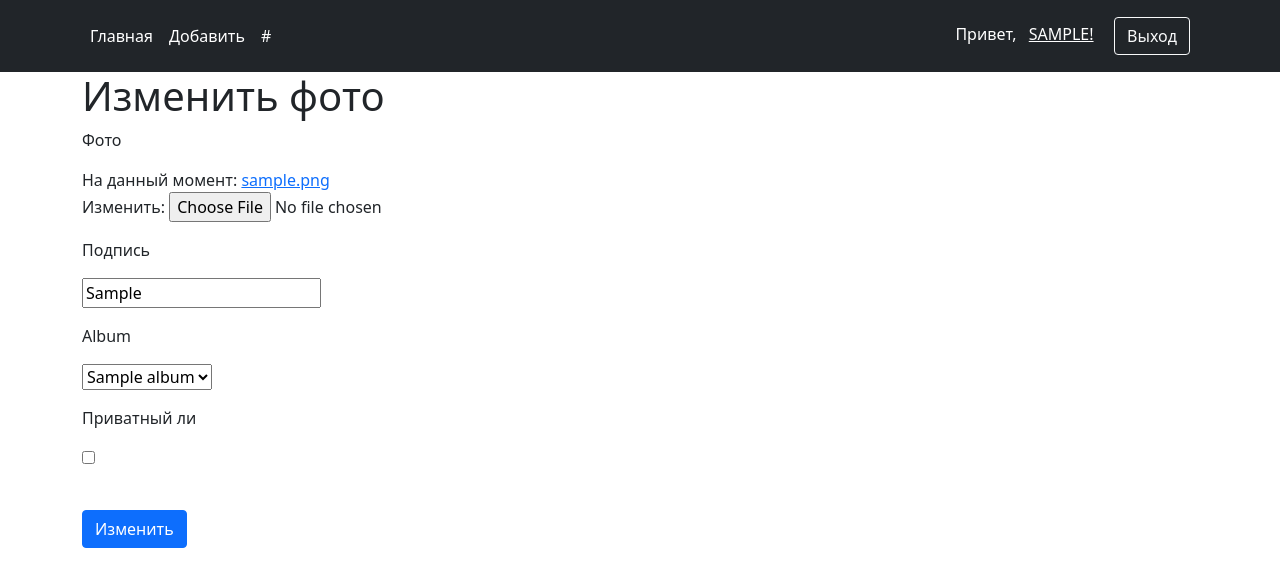
After one commit to faralost/Photo-Gallery, a Django app: page /photo/1/update/ in a window 1280 px wide. The commit adds this page. Shown: the top 587 px of the page. Run offline with Django 4.2, Linux system fonts and the light colour scheme; a user stored in the database is signed in; tables that the repository leaves empty hold one stand-in row (values such as "Sample post"); some libraries are stand-ins or nearby versions.

Commit message:
added update view of photo

```diff
--- a/webapp/forms.py
+++ b/webapp/forms.py
@@ -8,7 +8,7 @@
         user = kwargs.pop('user', None)
         print(user)
         super(PhotoForm, self).__init__(*args, **kwargs)
-        self.fields['album'] = forms.ModelChoiceField(queryset=Album.objects.filter(author=user))
+        self.fields['album'] = forms.ModelChoiceField(queryset=Album.objects.filter(author=user), required=False)
 
     class Meta:
         model = Photo
--- a/webapp/models.py
+++ b/webapp/models.py
@@ -11,7 +11,7 @@
     created_at = models.DateTimeField(auto_now_add=True, verbose_name='Дата создания')
     author = models.ForeignKey(User, on_delete=models.CASCADE, related_name='photos', verbose_name='Автор')
     album = models.ForeignKey('webapp.Album', on_delete=models.CASCADE, null=True, blank=True, verbose_name='Альбом')
-    favorites = models.ManyToManyField(User, related_name='favorited_photos')
+    favorites = models.ManyToManyField(User, related_name='favorited_photos', blank=True)
     is_private = models.BooleanField(default=False, verbose_name='Приватный ли')
 
     def __str__(self):
--- a/webapp/templates/photos/detail.html
+++ b/webapp/templates/photos/detail.html
@@ -18,7 +18,7 @@
                         <p>Альбом: Без альбома</p>
                     {% endif %}
                     <div class="btn-group">
-                        <a class="btn btn-primary" href="#">Изменить</a>
+                        <a class="btn btn-primary" href="{% url 'webapp:photo_update' photo.pk %}">Изменить</a>
                         <a class="btn btn-danger" href="#">Удалить</a>
                     </div>
                 </div>
--- a/webapp/templates/photos/index.html
+++ b/webapp/templates/photos/index.html
@@ -19,7 +19,7 @@
                             <p>Альбом: Без альбома</p>
                         {% endif %}
                         <div class="btn-group">
-                            <a class="btn btn-primary" href="#">Изменить</a>
+                            <a class="btn btn-primary" href="{% url 'webapp:photo_update' photo.pk %}">Изменить</a>
                             <a class="btn btn-danger" href="#">Удалить</a>
                         </div>
                     </div>
--- /dev/null
+++ b/webapp/templates/photos/update.html
@@ -0,0 +1,10 @@
+{% extends 'base.html' %}
+
+{% block title %}Изменение{% endblock %}
+
+{% block content %}
+    <h1>Изменить фото</h1>
+    <form method="post" enctype="multipart/form-data">
+        {% include 'partial/form.html' with button_text="Изменить" %}
+    </form>
+{% endblock %}
--- a/webapp/urls.py
+++ b/webapp/urls.py
@@ -1,6 +1,6 @@
 from django.urls import path
 
-from webapp.views.photo import IndexView, PhotoDetailView, PhotoCreateView
+from webapp.views.photo import IndexView, PhotoDetailView, PhotoCreateView, PhotoUpdateView
 
 app_name = 'webapp'
 
@@ -8,4 +8,5 @@
     path('', IndexView.as_view(), name='index'),
     path('photo/<int:pk>/', PhotoDetailView.as_view(), name='photo_detail'),
     path('photo/add/', PhotoCreateView.as_view(), name='photo_create'),
+    path('photo/<int:pk>/update/', PhotoUpdateView.as_view(), name='photo_update'),
 ]
--- a/webapp/views/photo.py
+++ b/webapp/views/photo.py
@@ -1,4 +1,4 @@
-from django.views.generic import ListView, DetailView, CreateView
+from django.views.generic import ListView, DetailView, CreateView, UpdateView
 
 from webapp.forms import PhotoForm
 from webapp.models import Photo
@@ -9,6 +9,9 @@
     model = Photo
     context_object_name = 'photos'
     ordering = ['-created_at']
+
+    # def get_queryset(self):
+    #     return super().get_queryset().filter(is_private=False)
 
 
 class PhotoDetailView(DetailView):
@@ -28,3 +31,14 @@
         kwargs = super(PhotoCreateView, self).get_form_kwargs()
         kwargs['user'] = self.request.user
         return kwargs
+
+
+class PhotoUpdateView(UpdateView):
+    model = Photo
+    form_class = PhotoForm
+    template_name = 'photos/update.html'
+
+    def get_form_kwargs(self):
+        kwargs = super(PhotoUpdateView, self).get_form_kwargs()
+        kwargs['user'] = self.request.user
+        return kwargs
```
